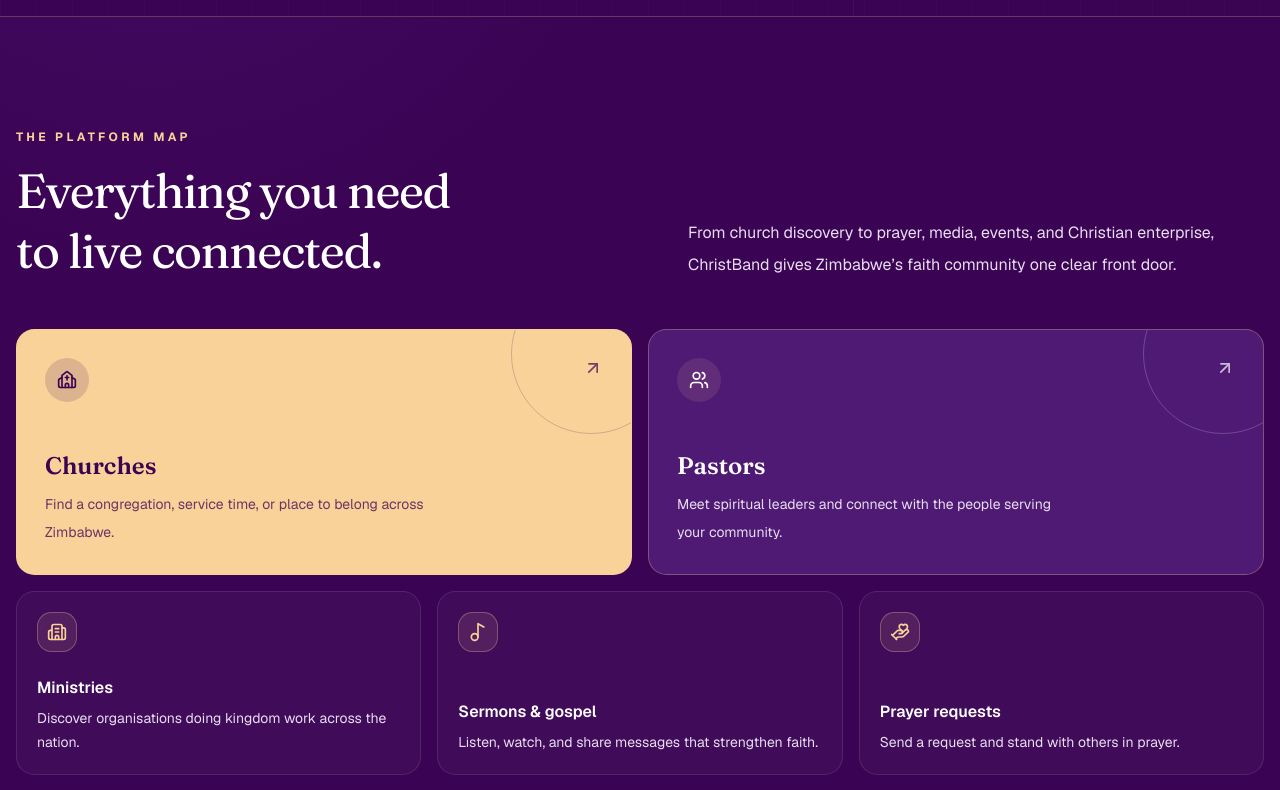
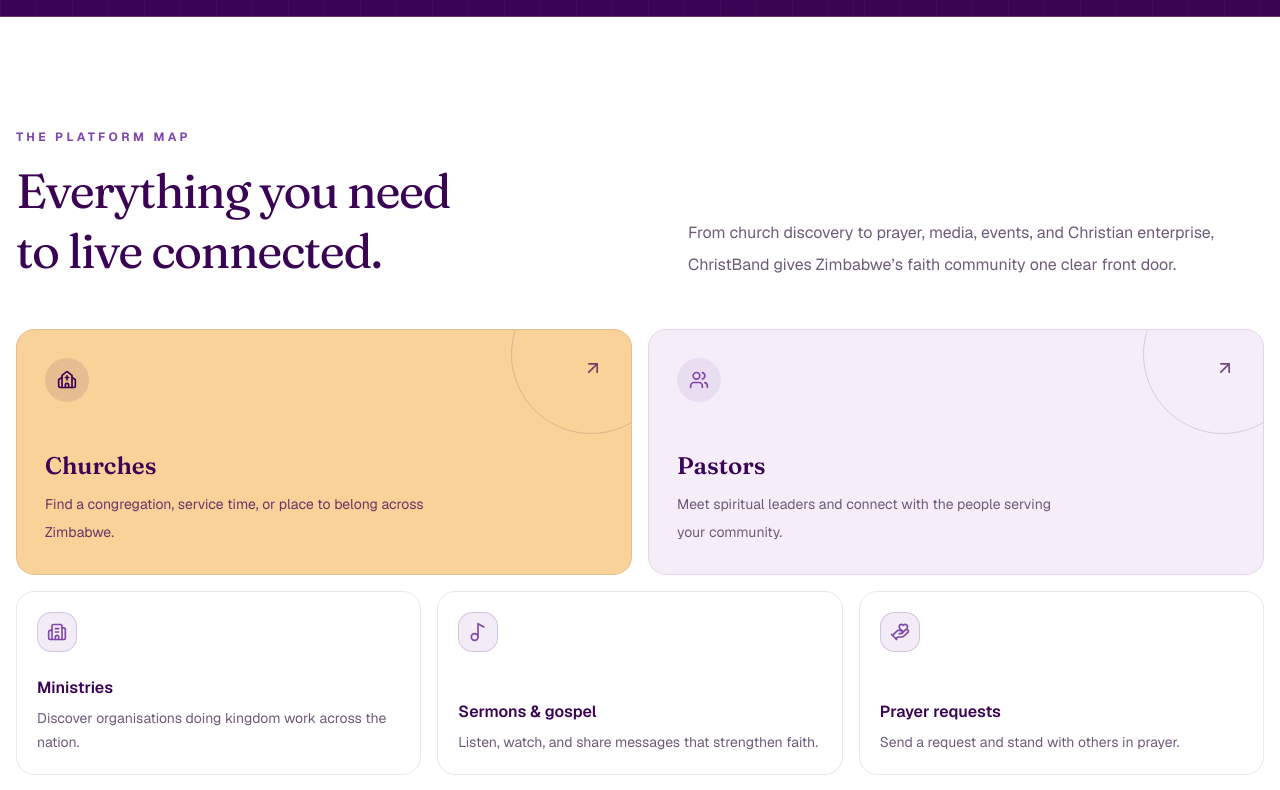
Before and after one commit to jaegermichael/christband, a Next.js app: page / in a window 1280 px wide. Shown: the part 768-1558 px from the top of the page. Built offline with nearby package versions, Linux system fonts and the light colour scheme.

Commit message:
Rebalance homepage with white content sections

```diff
--- a/app/globals.css
+++ b/app/globals.css
@@ -4,58 +4,58 @@
 @custom-variant dark (&:is(.dark *));
 
 :root {
-  --background: #3A0353;
-  --foreground: #FFFFFF;
-  --card: #4F1A74;
-  --card-foreground: #FFFFFF;
-  --popover: #4F1A74;
-  --popover-foreground: #FFFFFF;
-  --primary: #8048AA;
+  --background: #FFFFFF;
+  --foreground: #3A0353;
+  --card: #FFFFFF;
+  --card-foreground: #3A0353;
+  --popover: #FFFFFF;
+  --popover-foreground: #3A0353;
+  --primary: #3A0353;
   --primary-foreground: #FFFFFF;
   --secondary: #F8D299;
   --secondary-foreground: #3A0353;
-  --muted: #5B1C87;
-  --muted-foreground: #E8DDF0;
-  --accent: #F59E51;
-  --accent-foreground: #3A0353;
+  --muted: #F5EEF9;
+  --muted-foreground: #6E5A79;
+  --accent: #8048AA;
+  --accent-foreground: #FFFFFF;
   --destructive: #ef766d;
   --destructive-foreground: #3A0353;
-  --border: rgba(248, 210, 153, 0.22);
-  --input: rgba(248, 210, 153, 0.28);
-  --ring: #F8D299;
-  --chart-1: #F8D299;
-  --chart-2: #A866C8;
-  --chart-3: #8048AA;
-  --chart-4: #FFFFFF;
+  --border: rgba(58, 3, 83, 0.14);
+  --input: rgba(58, 3, 83, 0.18);
+  --ring: #8048AA;
+  --chart-1: #8048AA;
+  --chart-2: #F59E51;
+  --chart-3: #3A0353;
+  --chart-4: #F8D299;
   --chart-5: #6E2A96;
   --radius: 0.9rem;
-  --sidebar: #3A0353;
-  --sidebar-foreground: #FFFFFF;
-  --sidebar-primary: #8048AA;
+  --sidebar: #F7F2FA;
+  --sidebar-foreground: #3A0353;
+  --sidebar-primary: #3A0353;
   --sidebar-primary-foreground: #FFFFFF;
-  --sidebar-accent: #5B1C87;
-  --sidebar-accent-foreground: #FFFFFF;
-  --sidebar-border: rgba(246, 232, 200, 0.18);
-  --sidebar-ring: #F8D299;
+  --sidebar-accent: #EEE3F5;
+  --sidebar-accent-foreground: #3A0353;
+  --sidebar-border: rgba(58, 3, 83, 0.14);
+  --sidebar-ring: #8048AA;
   --chart-background: #FFFFFF;
   --chart-foreground: #3A0353;
-  --chart-foreground-muted: #745d79;
+  --chart-foreground-muted: #6E5A79;
   --chart-line-primary: var(--chart-1);
   --chart-line-secondary: var(--chart-2);
-  --chart-crosshair: #8048AA;
-  --chart-grid: #eadfc9;
+  --chart-crosshair: #3A0353;
+  --chart-grid: #E5D8EF;
   --chart-brush-border: var(--chart-grid);
-  --chart-tooltip-background: #4F1A74;
+  --chart-tooltip-background: #3A0353;
   --chart-tooltip-foreground: #FFFFFF;
-  --chart-tooltip-muted: #E8DDF0;
+  --chart-tooltip-muted: #D9C5E6;
   --chart-marker-background: #FFFFFF;
-  --chart-marker-border: #eadfc9;
+  --chart-marker-border: #8048AA;
   --chart-marker-foreground: #3A0353;
-  --chart-label: #D9C5E6;
-  --chart-scale-01: #FFFFFF;
-  --chart-scale-02: #d9b8ec;
-  --chart-scale-03: #b17ad6;
-  --chart-scale-04: #8e4ebd;
+  --chart-label: #6E5A79;
+  --chart-scale-01: #F7F2FA;
+  --chart-scale-02: #E8D8F0;
+  --chart-scale-03: #C6A6D7;
+  --chart-scale-04: #A66EBE;
   --chart-scale-05: #8048AA;
   --chart-scale-pattern-color: #FFFFFF;
 }
@@ -134,7 +134,7 @@
 
   body {
     @apply bg-background text-foreground;
-    background-image: radial-gradient(circle at 12% 12%, rgba(109, 45, 168, 0.2), transparent 32rem), radial-gradient(circle at 88% 72%, rgba(248, 210, 153, 0.08), transparent 28rem);
+    background-image: radial-gradient(circle at 12% 0%, rgba(128, 72, 170, 0.08), transparent 32rem), radial-gradient(circle at 92% 72%, rgba(245, 158, 81, 0.08), transparent 28rem);
   }
 
   ::selection {
@@ -164,7 +164,7 @@
   }
 
   .brand-grid {
-    background-image: linear-gradient(rgba(246, 232, 200, 0.06) 1px, transparent 1px), linear-gradient(90deg, rgba(246, 232, 200, 0.06) 1px, transparent 1px);
+    background-image: linear-gradient(rgba(255, 255, 255, 0.08) 1px, transparent 1px), linear-gradient(90deg, rgba(255, 255, 255, 0.08) 1px, transparent 1px);
     background-size: 36px 36px;
   }
 
--- a/components/home-cta.tsx
+++ b/components/home-cta.tsx
@@ -12,7 +12,7 @@
           <p className="mt-4 max-w-xl text-base leading-7 text-secondary-foreground/75">Whether you lead a church, run a Christian business, or are looking for a place to belong, there is a place for you on ChristBand.</p>
         </div>
         <div className="flex shrink-0 flex-wrap gap-3">
-          <Link href="/membership" className="inline-flex items-center gap-2 rounded-md bg-[#3A0353] px-5 py-3 text-sm font-bold text-foreground hover:-translate-y-0.5 hover:bg-[#4F1A74]">Join the community <ArrowUpRight className="h-4 w-4 text-secondary" aria-hidden="true" /></Link>
+          <Link href="/membership" className="inline-flex items-center gap-2 rounded-md bg-[#3A0353] px-5 py-3 text-sm font-bold text-white hover:-translate-y-0.5 hover:bg-[#4F1A74]">Join the community <ArrowUpRight className="h-4 w-4 text-secondary" aria-hidden="true" /></Link>
           <Link href="/subscriptions" className="inline-flex items-center gap-2 rounded-md border border-secondary-foreground/30 px-5 py-3 text-sm font-bold hover:bg-secondary-foreground/10">View plans <ArrowUpRight className="h-4 w-4" aria-hidden="true" /></Link>
         </div>
       </div>
--- a/components/section-cards.tsx
+++ b/components/section-cards.tsx
@@ -33,10 +33,11 @@
   const rest = sections.filter((section) => !section.featured)
 
   return (
-    <section className="mx-auto max-w-7xl px-4 py-20 md:py-28" aria-labelledby="platform-map-heading">
+    <section className="bg-white px-4 py-20 md:py-28" aria-labelledby="platform-map-heading">
+      <div className="mx-auto max-w-7xl">
         <div className="grid gap-10 md:grid-cols-[0.8fr_1.2fr] md:items-end">
           <div>
-          <p className="text-xs font-bold uppercase tracking-[0.28em] text-secondary">The platform map</p>
+            <p className="text-xs font-bold uppercase tracking-[0.28em] text-accent">The platform map</p>
             <h2 id="platform-map-heading" className="mt-4 max-w-lg font-serif text-4xl leading-tight tracking-[-0.03em] text-foreground md:text-5xl">Everything you need to live connected.</h2>
           </div>
           <p className="max-w-xl text-base leading-8 text-muted-foreground md:justify-self-end">From church discovery to prayer, media, events, and Christian enterprise, ChristBand gives Zimbabwe’s faith community one clear front door.</p>
@@ -44,10 +45,10 @@
 
         <div className="mt-12 grid gap-4 md:grid-cols-2">
           {featured.map(({ title, description, icon: Icon, href }, index) => (
-          <Link key={href} href={href} className={`group relative overflow-hidden rounded-xl border border-secondary/30 p-7 ${index === 0 ? "bg-secondary text-secondary-foreground" : "bg-[#4F1A74] text-foreground"}`}>
-            <div className="absolute -right-10 -top-14 h-40 w-40 rounded-full border border-current opacity-20" />
+            <Link key={href} href={href} className={`group relative overflow-hidden rounded-xl border border-primary/10 p-7 ${index === 0 ? "bg-secondary text-secondary-foreground" : "bg-[#F5EEF9] text-foreground"}`}>
+              <div className="absolute -right-10 -top-14 h-40 w-40 rounded-full border border-current opacity-15" />
               <div className="relative flex items-start justify-between gap-6">
-              <span className={`flex h-11 w-11 items-center justify-center rounded-full ${index === 0 ? "bg-[#3A0353]/15" : "bg-secondary/10"}`}><Icon className="h-5 w-5" aria-hidden="true" /></span>
+                <span className={`flex h-11 w-11 items-center justify-center rounded-full ${index === 0 ? "bg-primary/10" : "bg-accent/10 text-accent"}`}><Icon className="h-5 w-5" aria-hidden="true" /></span>
                 <ArrowUpRight className="h-5 w-5 opacity-70 transition-transform group-hover:-translate-y-1 group-hover:translate-x-1" aria-hidden="true" />
               </div>
               <h3 className="relative mt-12 font-serif text-2xl font-semibold">{title}</h3>
@@ -58,10 +59,10 @@
 
         <div className="mt-4 grid gap-4 sm:grid-cols-2 lg:grid-cols-3">
           {rest.map(({ title, description, icon: Icon, href }) => (
-          <Link key={href} href={href} className="group flex min-h-[176px] flex-col justify-between rounded-xl border border-white/10 bg-white/[0.035] p-5 hover:-translate-y-1 hover:border-secondary/50 hover:bg-[#4F1A74]">
+            <Link key={href} href={href} className="group flex min-h-[176px] flex-col justify-between rounded-xl border border-primary/10 bg-white p-5 hover:-translate-y-1 hover:border-accent/45 hover:bg-[#F7F2FA]">
               <div className="flex items-center justify-between">
-              <span className="flex h-10 w-10 items-center justify-center rounded-lg border border-secondary/30 bg-secondary/10 text-secondary"><Icon className="h-5 w-5" aria-hidden="true" /></span>
-              <ArrowUpRight className="h-4 w-4 text-secondary opacity-0 transition-opacity group-hover:opacity-100" aria-hidden="true" />
+                <span className="flex h-10 w-10 items-center justify-center rounded-lg border border-accent/25 bg-accent/10 text-accent"><Icon className="h-5 w-5" aria-hidden="true" /></span>
+                <ArrowUpRight className="h-4 w-4 text-accent opacity-0 transition-opacity group-hover:opacity-100" aria-hidden="true" />
               </div>
               <div>
                 <h3 className="mt-6 text-base font-semibold text-foreground">{title}</h3>
@@ -70,6 +71,7 @@
             </Link>
           ))}
         </div>
+      </div>
     </section>
   )
 }
```
Also changed, not shown: components/home-about.tsx (+6 -6 lines), components/home-growth-chart.tsx (+12 -12 lines). Lines whose indentation alone changed are shown as unchanged.
